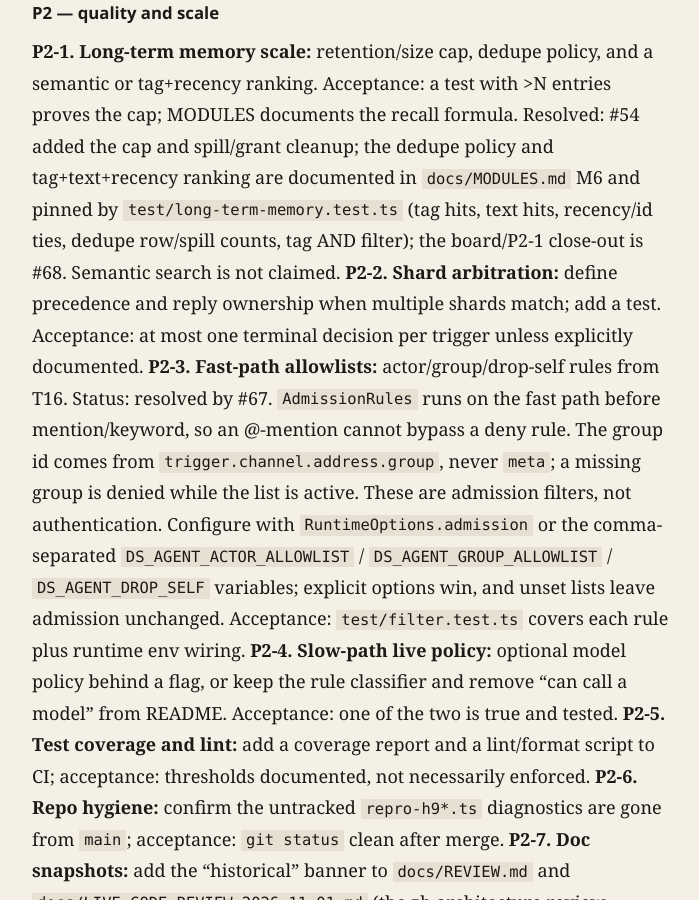
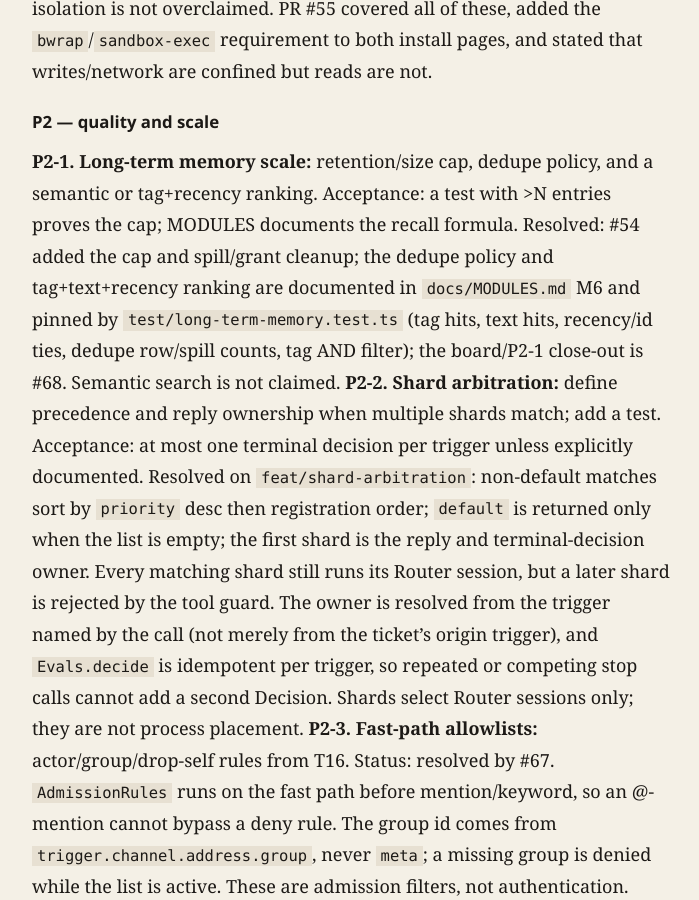
Before and after one commit to LofiSu/deepseek-super-agent, a Jekyll site: the page built from docs/ROADMAP.md, in a window 1280 px wide and 900 px high, scrolled down 18703 px. Shown: the whole window, without its empty margins (288-987 px from the left). Built offline with Jekyll 4.4.1, drawn with Linux system fonts in a browser that asks for light colours; our own code applies the rules of GitHub Pages for plain Markdown files; some of the changed text lies outside the part shown.

Commit message:
docs: record shard arbitration rules and P2-2 status
M1 documents the first-shard reply/terminal-decision owner and shared Ticket/Thread; M4 documents priority-desc/registration order and default-only fallback. ROADMAP marks P2-2 resolved on feat/shard-arbitration (#69), records the offline counts, and notes that shards are metadata, not placement.

````diff
--- a/docs/ROADMAP.md
+++ b/docs/ROADMAP.md
@@ -81,7 +81,7 @@ not evidence (see `docs/CODE_REVIEW_METHOD.md`).
 | **M1 harness** | done | `src/harness/loop.ts` (Router-before-Worker sequence at `145-160`, async jobs, batch window), `session.ts`, `model.ts`, `tools.ts`, `daemon.ts`, `machines.ts`, `team.ts`, `mesh.ts`; `test/job.test.ts`, `team-harness.test.ts`, `daemon-machines.test.ts`, `hardening.test.ts`, `live-modules.test.ts` | Worker-mesh capacity is a logical placement rule in one process: `pickNode` records the least-loaded node and logs `capacity-full`, but still runs the turn — there is no queue, rejection, or backpressure (P1-3, documented in `docs/MODULES.md`). `ds-agent serve` wraps the in-process `Daemon` timer over persisted state (no inbound channel loop) with SIGINT/SIGTERM drain and exit 0; an in-flight turn is still not reconstructed after restart (P1-6). |
 | **M2 store** | done | `src/store/sqlite.ts` (`node:sqlite` at `:3`, `ds-agent.db` at `:16`), `schema.ts`, `spill.ts`, document/spill upsert; `test/spill.test.ts`, `long-term-memory.test.ts`, `live-modules.test.ts` (reopen) | No migration/version table; `node:sqlite` is experimental and needs Node ≥22. The §10 file-tree contradiction was resolved by #56: the plan now describes the real `sqlite.ts`/`schema.ts`/`spill.ts` tree. |
 | **M3 engine** | done | `src/core/engine.ts`, `intake.ts`, `policy.ts`, `assessment.ts`, `tickets.ts`, `assignments.ts`, `replies.ts`, `subscribe.ts`, `collab.ts`, `lifecycle.ts`; `test/domain-alignment.test.ts`, `subscription.test.ts`, `speculate.test.ts`, `mid-task-collab.test.ts`, `hardening.test.ts`, `live-modules.test.ts` | P1-2 is resolved by #39: the deterministic `gateTriggers` handles commands and the configured auto-accept classes, and deferred triggers go to `assessWithMainAgent`, which originates `accept`/`ignore`/`stop`/`unavailable` (with `title`/`scope`/`strength`) before any Ticket exists. The gate remains rule/policy based by design; it is not a model verdict. |
-| **M4 ingress** | partial | `src/ingress/filter.ts`, `shards.ts`, `thread.ts`, `batch.ts`; `test/filter.test.ts`, `router-shards.test.ts`, `runtime-integration.test.ts` | Fast Path is source + T16 admission (actor allowlist, group/chat allowlist read from `trigger.channel.address.group`, drop-self deny) + mention + keyword + noise; `test/filter.test.ts` covers each rule and the runtime env wiring. No shipped adapter populates `address.group` yet, so the group list is opt-in after the adapter supplies it. Admission is not authentication: a channel adapter must still verify its peer, and `meta` is never read. Slow Path is deterministic `ruleClassify` for both Mock and `HttpOpenAI` and is documented as such (#60); a model-backed policy is still open (P2-4). |
+| **M4 ingress** | partial | `src/ingress/filter.ts`, `shards.ts`, `thread.ts`, `batch.ts`; `test/filter.test.ts`, `router-shards.test.ts`, `runtime-integration.test.ts` | Fast Path is source + T16 admission (actor allowlist, group/chat allowlist read from `trigger.channel.address.group`, drop-self deny) + mention + keyword + noise; `test/filter.test.ts` covers each rule and the runtime env wiring. No shipped adapter populates `address.group` yet, so the group list is opt-in after the adapter supplies it. Admission is not authentication: a channel adapter must still verify its peer, and `meta` is never read. Slow Path is deterministic `ruleClassify` for both Mock and `HttpOpenAI` and is documented as such (#60); a model-backed policy is still open (P2-4). P2-2 is resolved: precedence is priority-desc then registration order, `default` is fallback-only, and the first matching shard owns the reply and terminal decision. Shards are routing metadata, not multi-process placement. |
 | **M5 subscribe** | done | `src/core/subscribe.ts`, `intake.ts` fan-out; `test/subscription.test.ts`, `hardening.test.ts` (contextOnly, unsubscribe) | `handback` is not exposed as a CLI action. The tests cover unsubscribe but not the full requeue-and-drop lifecycle as an operator flow. |
 | **M6 memory** | partial | `src/memory/recall.ts`, `acl.ts`, `long-term.ts`; `src/store/sqlite.ts` (`deleteSpill`); `test/spill.test.ts`, `long-term-memory.test.ts`, `live-modules.test.ts` | Recall is word-AND substring matching over a spill, not semantic or multi-hop. Retention landed in #54: `maxEntries`/`maxAgeDays` prune inside the same transaction as `put`/`remember`, `forget` deletes the spill and grants, and `DS_AGENT_MEMORY_MAX_ENTRIES`/`DS_AGENT_MEMORY_MAX_AGE_DAYS` configure it (defaults 1000/90). Dedupe and ranking are resolved (#68): `put()` reuses an existing same-ticket entry whose redacted text matches after whitespace/case normalization (tags unioned, no new row or spill), and `query()` orders by tagHits desc, textHits desc (each word capped at 5), createdAt desc, id desc; the exact formula is in `docs/MODULES.md` M6 and `test/long-term-memory.test.ts` proves it with an injected clock. Remaining: semantic search and the month-scale story. `README.md:115` still says "not month-scale"; that part is accurate. |
 | **M7 speculate** | done | `src/speculate/silent.ts`, `gate.ts`; `test/speculate.test.ts`, `live-modules.test.ts`, `hardening.test.ts` | The gate is a clause-local keyword heuristic, documented as a stand-in (`docs/HARDENING_2026-11-01.md:25`). It is not a model verdict; a real value judgment remains open. |
@@ -95,7 +95,7 @@ not evidence (see `docs/CODE_REVIEW_METHOD.md`).
 | Domain | Status | Evidence | Gap |
 |--------|--------|----------|-----|
 | **评测与指标** (T45) | done | `src/metrics/metrics.ts`, `curve.ts`, `bakeoff.ts`, `batching-bench.ts`; `src/cli/bakeoff.ts`; `test/metrics.test.ts`, `metrics-curve.test.ts`, `batching-bench.test.ts`, `runtime-integration.test.ts` | Counters, `curveSamples`, `model.call`, `compareBakeoff`, and `pnpm bench:bakeoff` exist. A live bake-off is a manual measurement (needs a model key); it is not a CI gate. `docs/MODULES.md:197` claims 207 passed / 3 skipped on a live Magpie run; unverified in this audit (P1-9). |
-| **扩展** — Router shards (T46) | done | `src/ingress/shards.ts`; `Disposition.shards` in `src/shared/types.ts:85-91`; `Runtime.create` registers `DS_AGENT_SHARDS` (`src/runtime.ts:151-166`); `Harness.launch` runs one Router session per shard (`src/harness/loop.ts:74-77,145-160`); `test/router-shards.test.ts`, `runtime-integration.test.ts` | Arbitration between multiple matching shards is undefined: every shard turn runs, and a stop ends the ticket, but two shards can both call `reply_user`. Add a documented precedence/merge rule and a test (P2-2). |
+| **扩展** — Router shards (T46) | done | `src/ingress/shards.ts`; `Disposition.shards` in `src/shared/types.ts:85-91`; `Runtime.create` registers `DS_AGENT_SHARDS` (`src/runtime.ts:151-166`); `Harness.launch` runs one Router session per shard (`src/harness/loop.ts:74-77,145-160`); `test/router-shards.test.ts`, `runtime-integration.test.ts` | P2-2 is resolved on `feat/shard-arbitration`: matches sort by `priority` desc then registration order, `default` is fallback-only, and every matching shard runs its Router session. The first shard is the single reply owner and the only session allowed to emit a terminal decision; later shards share the Ticket/Thread and are rejected by the tool guard. Shards remain routing metadata, not multi-process placement. |
 | **扩展** — Worker mesh (T47) | partial | `src/harness/mesh.ts`; `Assignment.node` in `src/shared/types.ts:102-120`; placement event in `src/harness/loop.ts:84-89,129-141`; `test/worker-mesh.test.ts`, `runtime-integration.test.ts` | Placement is logical and single-process. When capacity is full, `launch` logs `node=none capacity-full` and still runs the Worker; there is no queue, rejection, or backpressure. Cross-host transport is external, which is acceptable, but capacity enforcement is not. This is P1-3. |
 | **长期记忆** (T48) | partial | `src/memory/long-term.ts`; write on terminal ticket in `src/runtime.ts:201-216`; recall injection in `src/runtime.ts:274-282`; `test/long-term-memory.test.ts`, `runtime-integration.test.ts` | One redacted entry per ticket, keyword AND recall, three results. #54 added retention (count/age, default 1000 entries / 90 days, 0 disables) with transactional spill+grant cleanup and configurable env. #68 added same-ticket dedupe (normalized redacted text, tag union, no extra row/spill, missing-spill zombies never reused) and deterministic tag+text+recency ranking (formula in `docs/MODULES.md` M6); P2-1 is resolved (#54, #68). Semantic/multi-hop search and the month-scale story remain open. Documented as partial in `README.md:115`. |
 | **产品层** (T49) | external boundary + partial | `src/core/lifecycle.ts` (`LifecycleBus`, `subscribe`, `snapshot`); lifecycle publishing in `src/runtime.ts:190-216,432-469`; `ds-agent memory` / `ds-agent a2a` in `src/cli/main.ts:204-231`; `test/lifecycle-a2a.test.ts`, `cli-memory-a2a.test.ts`, `runtime-integration.test.ts` | The in-repo contract is done; the actual panel is another repository (PLAN §9 T49). P1-4 is resolved by #57: `LifecycleBus.history` is a bounded 1000-event ring (configurable, keep-newest) with tests. It is still in-memory, so a panel can replay only the current process; persistence is a documented boundary, not implemented. |
@@ -393,7 +393,14 @@ documented in `docs/MODULES.md` M6 and pinned by `test/long-term-memory.test.ts`
 the board/P2-1 close-out is #68. Semantic search is not claimed.
 **P2-2. Shard arbitration:** define precedence and reply ownership when multiple
 shards match; add a test. Acceptance: at most one terminal decision per trigger
-unless explicitly documented.
+unless explicitly documented. Resolved on `feat/shard-arbitration`: non-default
+matches sort by `priority` desc then registration order; `default` is returned
+only when the list is empty; the first shard is the reply and terminal-decision
+owner. Every matching shard still runs its Router session, but a later shard is
+rejected by the tool guard. The owner is resolved from the trigger named by the
+call (not merely from the ticket's origin trigger), and `Evals.decide` is
+idempotent per trigger, so repeated or competing stop calls cannot add a second
+Decision. Shards select Router sessions only; they are not process placement.
 **P2-3. Fast-path allowlists:** actor/group/drop-self rules from T16.
 Status: resolved by #67. `AdmissionRules` runs on the fast path before
 mention/keyword, so an @-mention cannot bypass a deny rule. The group id comes
@@ -439,7 +446,7 @@ the work is already public.
 | P1-9 | Reproduce live reference run |  |  |  | partially reproduced | 3/3 previously red live files pass; full run hit provider 429, not assertion failures |
 | P1-10 | Correct sandbox docs to default-on/fail-closed |  | `docs/fail-closed-sandbox` | #55 | resolved | User docs no longer describe `DS_AGENT_SANDBOX=1` opt-in; reads not overclaimed |
 | P2-1 | LTM retention/ranking |  | `feat/ltm-retention`, `feat/ltm-ranking-dedupe` | #54, #68 | resolved | Retention 1000/90 + spill cleanup (#54); dedupe (same-ticket normalized text, tag union, no extra row/spill) and tagHits/textHits/createdAt/id ranking tested with an injected clock; formula in `docs/MODULES.md` M6 |
-| P2-2 | Shard arbitration |  |  |  | todo | Precedence documented + test |
+| P2-2 | Shard arbitration | LofiSu | `feat/shard-arbitration` | #69 | resolved | Precedence documented + tests: priority-desc/registration order, default fallback-only, first shard owns reply + terminal decision; owner resolved from the supplied trigger; idempotent decisions; one ticket/decision per trigger |
 | P2-3 | Fast-path allowlists |  | `feat/ingress-allowlists` | #67 | resolved | `AdmissionRules` actor/group/drop-self before mention/keyword; group from channel address; tests cover each rule + env |
 | P2-4 | Slow-path policy vs claim |  |  |  | todo | Code or README changed, tested |
 | P2-5 | Coverage + lint in CI |  |  |  | todo | Scripts exist; policy documented |
@@ -465,6 +472,15 @@ CI=true DS_AGENT_ALLOW_MOCK_FIXTURE=1 npx vitest run  195 passed, 15 skipped, 34
 ```text
 npx tsc --noEmit                                      pass
 CI=true DS_AGENT_ALLOW_MOCK_FIXTURE=1 npx vitest run  213 passed, 15 skipped, 35 files, 2.13 s
+```
+
+### P2-2 branch (`feat/shard-arbitration`)
+
+```text
+npx tsc --noEmit                                      pass
+npx vitest run test/router-shards.test.ts             7 passed, 1 file
+npx vitest run test/runtime-integration.test.ts       9 passed, 1 file
+CI=true DS_AGENT_ALLOW_MOCK_FIXTURE=1 npx vitest run  249 passed, 15 skipped, 40 files, 2.14 s
 ```
 
 The 15 skipped tests are the live/real-channel suites:
````
Also changed, not shown: docs/MODULES.md (+27 -6 lines).
